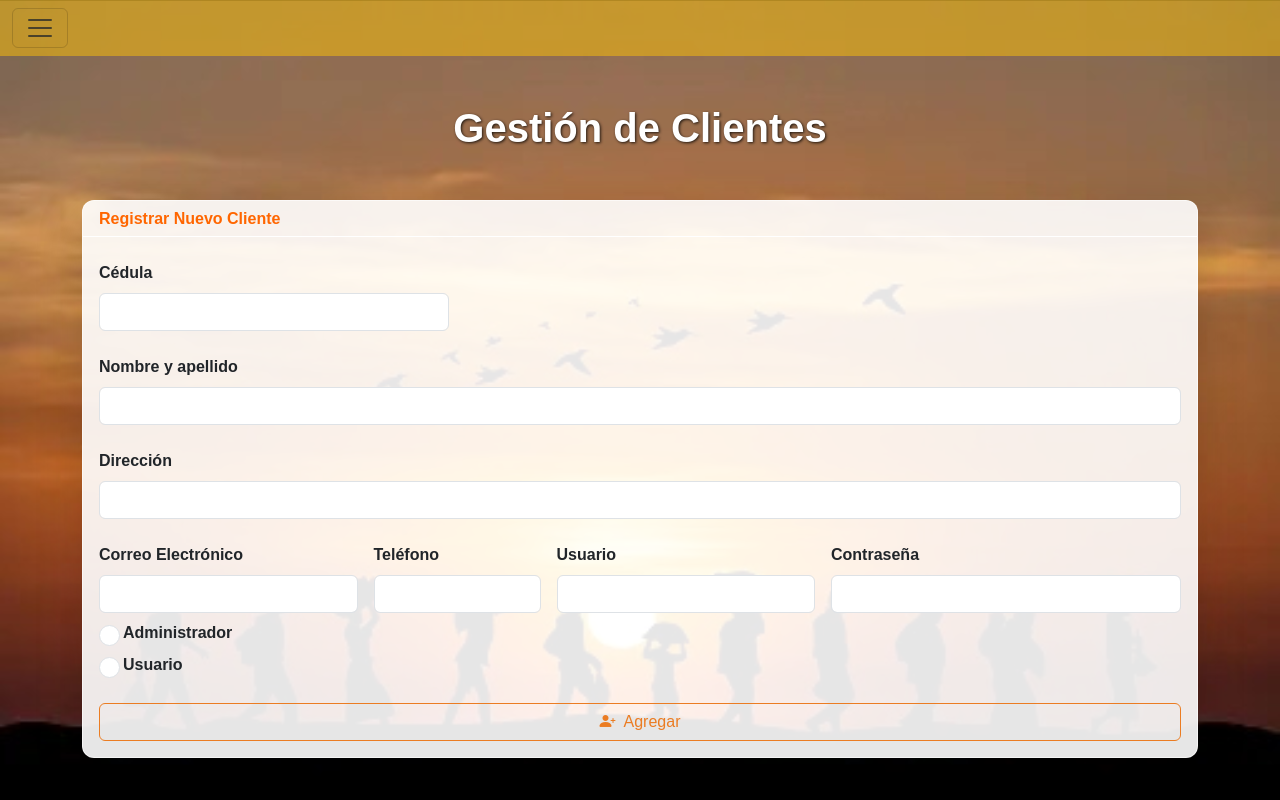
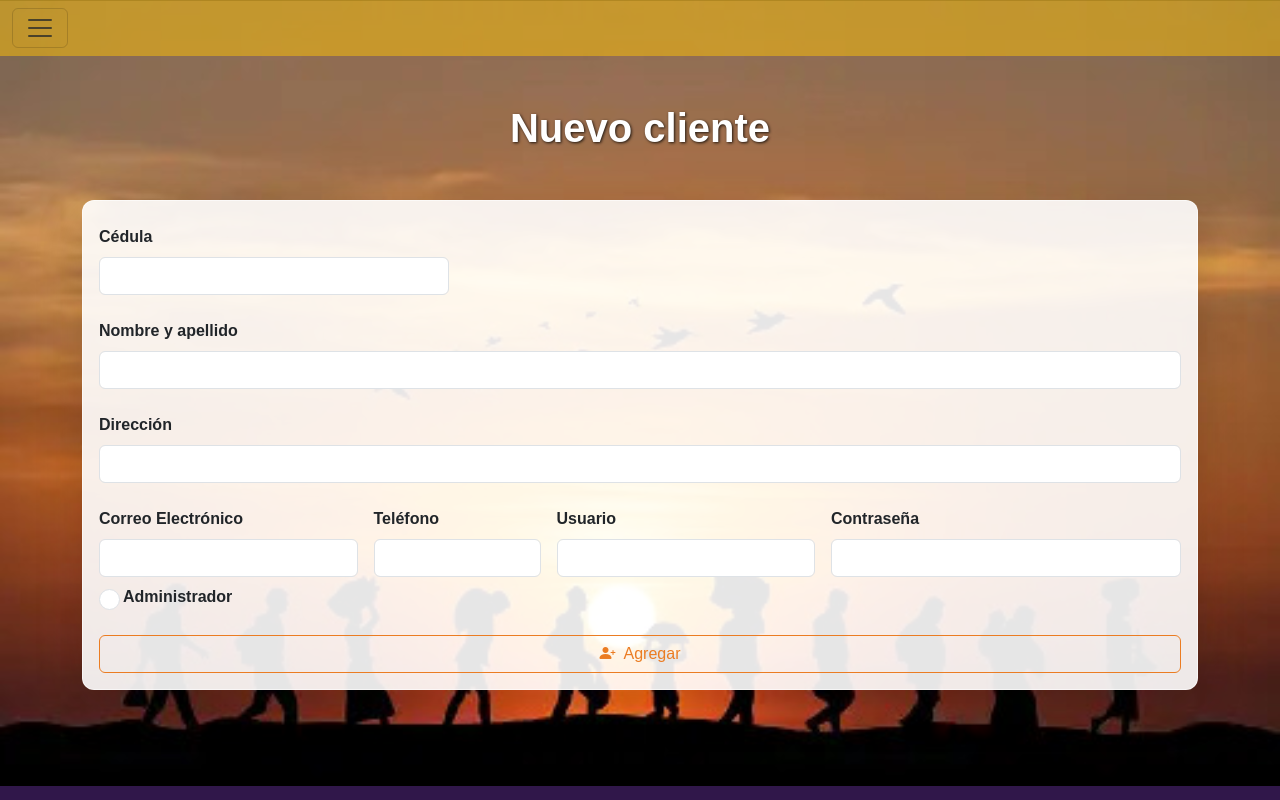
Before and after one commit to ReguloCH/EcoTours-Proyect, a Vue app in the folder EcoTours-vue/: page /C_Cliente in a window 1280 px wide. Shown: the top 800 px of the page. Built offline with nearby package versions, Linux system fonts and the light colour scheme; grey boxes are pictures that could not be loaded.

Commit message:
Correciones menores

```diff
--- a/EcoTours-vue/src/C_Cliente.vue
+++ b/EcoTours-vue/src/C_Cliente.vue
@@ -2,11 +2,8 @@
     <div class="pag-ADMIN-clientes">
         <Sidebar_Admin />
         <main class="container-xl py-5 main-content-admin">
-            <h1 class="text-center mb-5 titulo-admin">Gestión de Clientes</h1>
+            <h1 class="text-center mb-5 titulo-admin">Nuevo cliente</h1>
                 <div class="card shadow-lg mb-5 tarjeta-transparente">
-                    <div class="card-header bg-naranja-principal text-white">
-                        <h3 class="card-title mb-0">Registrar Nuevo Cliente</h3>
-                    </div>
                     <div class="card-body">
                         <form>
                             <div class="row g-3">
@@ -14,6 +11,7 @@
                                     <label for="cedula" class="form-label">Cédula</label>
                                     <input type="text" class="form-control" id="cedula" required>
                                 </div>
+
                                 <div class="col-md-15">
                                     <label for="nombre" class="form-label">Nombre y apellido</label>
                                     <input type="text" class="form-control" id="nombre" required>
@@ -28,14 +26,17 @@
                                     <label for="email" class="form-label">Correo Electrónico</label>
                                     <input type="email" class="form-control" id="email" required>
                                 </div>
+
                                 <div class="col-md-2">
                                     <label for="telefono" class="form-label">Teléfono</label>
                                     <input type="tel" class="form-control" id="telefono" required>
                                 </div>
+
                                 <div class="col-md-3">
                                     <label for="usuario" class="form-label">Usuario</label>
                                     <input type="text" class="form-control" id="usuario" required>
                                 </div>
+
                                 <div class="col-md-4">
                                     <label for="contrasena" class="form-label">Contraseña</label>
                                     <input type="password" class="form-control" id="contrasena" required>
@@ -45,13 +46,8 @@
                                 <input class="form-check-input" type="radio" name="gridRadios" id="gridRadios1" value="option1">
                                 <label class="form-check-label" for="gridRadios1">Administrador</label>
                             </div>
-                            <div class="form-check">
-                                <input class="form-check-input" type="radio" name="gridRadios" id="gridRadios1" value="option1">
-                                <label class="form-check-label" for="gridRadios1">Usuario</label>
-                            </div>
-
                             <button type="submit" class="btn btn-naranja-principal mt-4 w-100">
-                                <i class="bi bi-person-plus-fill me-2"></i>Agregar
+                            <i class="bi bi-person-plus-fill me-2"></i>Agregar
                             </button>
                         </form>
                     </div>
```
